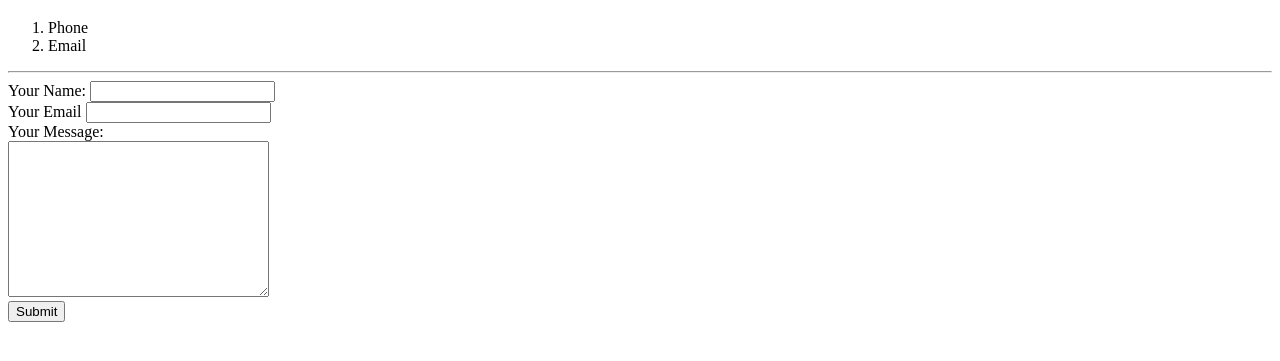
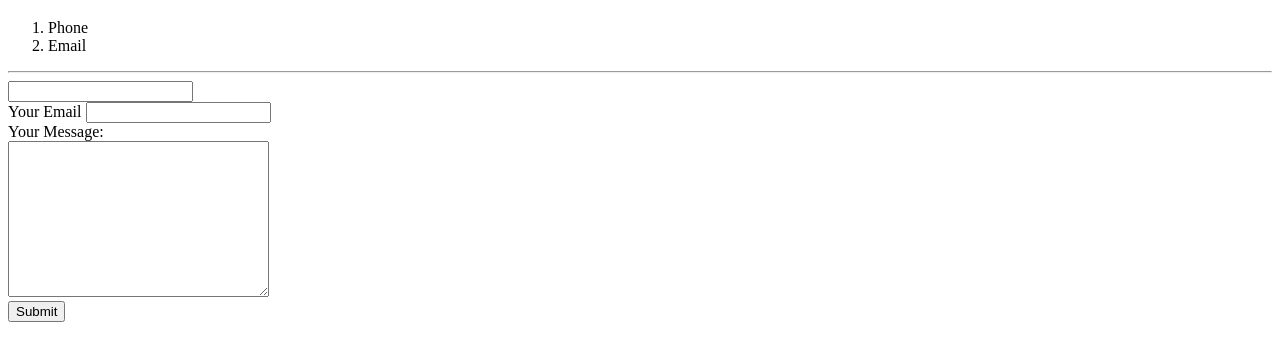
Before and after one commit to lwvogan/cv, a plain HTML site: page contact.html in a window 1280 px wide. Shown: the part 61-422 px from the top of the page. Drawn offline with Linux system fonts and the light colour scheme.

Commit message:
Update contact.html
sanitized

```diff
--- a/contact.html
+++ b/contact.html
@@ -2,7 +2,7 @@
 <html>
     <head>
         <meta charset="utf-8">
-        <title>Larry's Site Contact Information</title>
+        <title>Contact Information</title>
     </head>
     <body>
         <h1>Contact Information</h1>
@@ -11,8 +11,6 @@
                 <li>Email</li>
             </ol>
             <hr>
-            <form action="mailto:lwvogan@mac.com" method="post" enctype="v">
-              <label>Your Name:</label>
               <input type="text" name="yourName" value="">
               <br>
               <label for="">Your Email</label>
```
